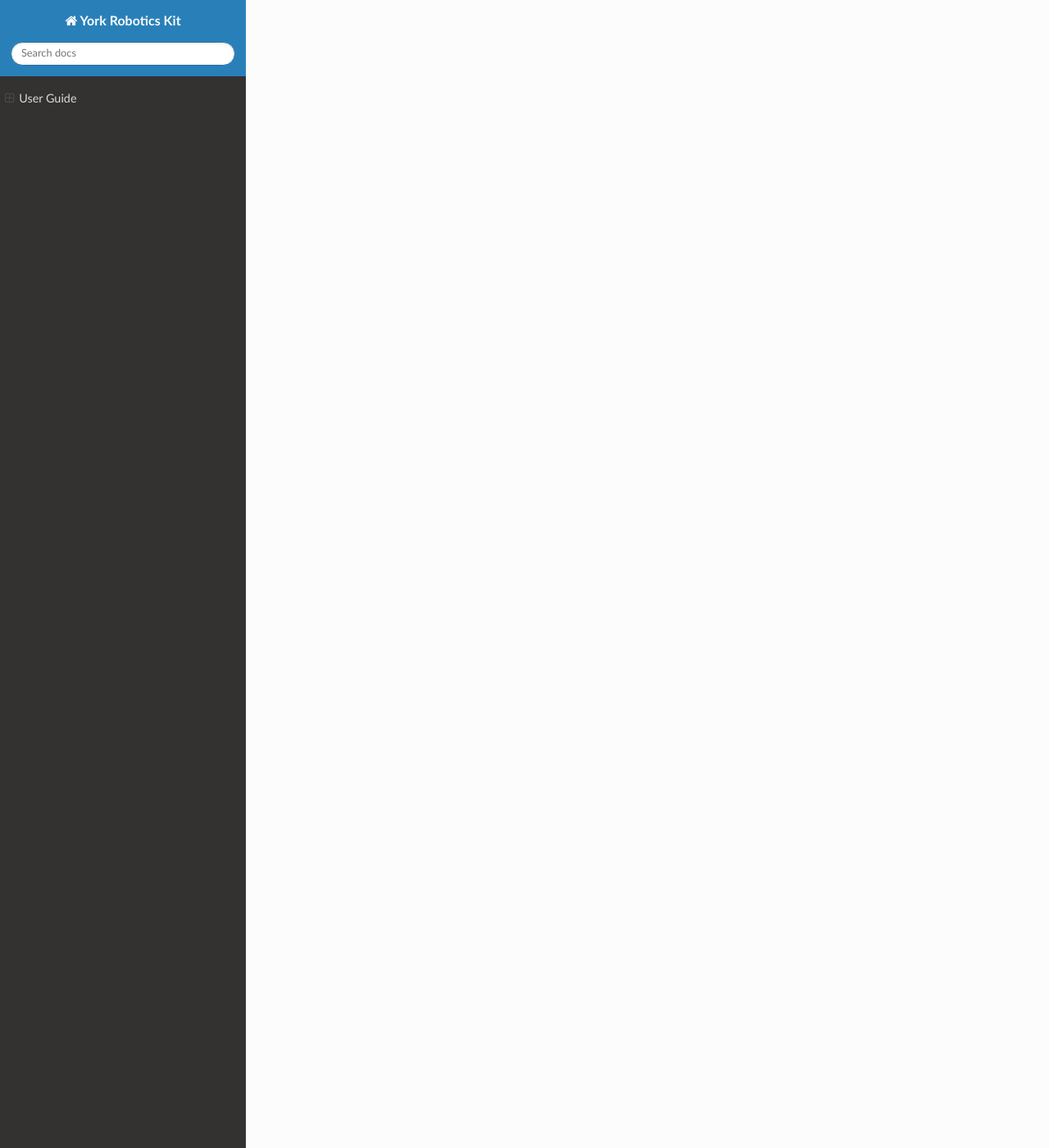
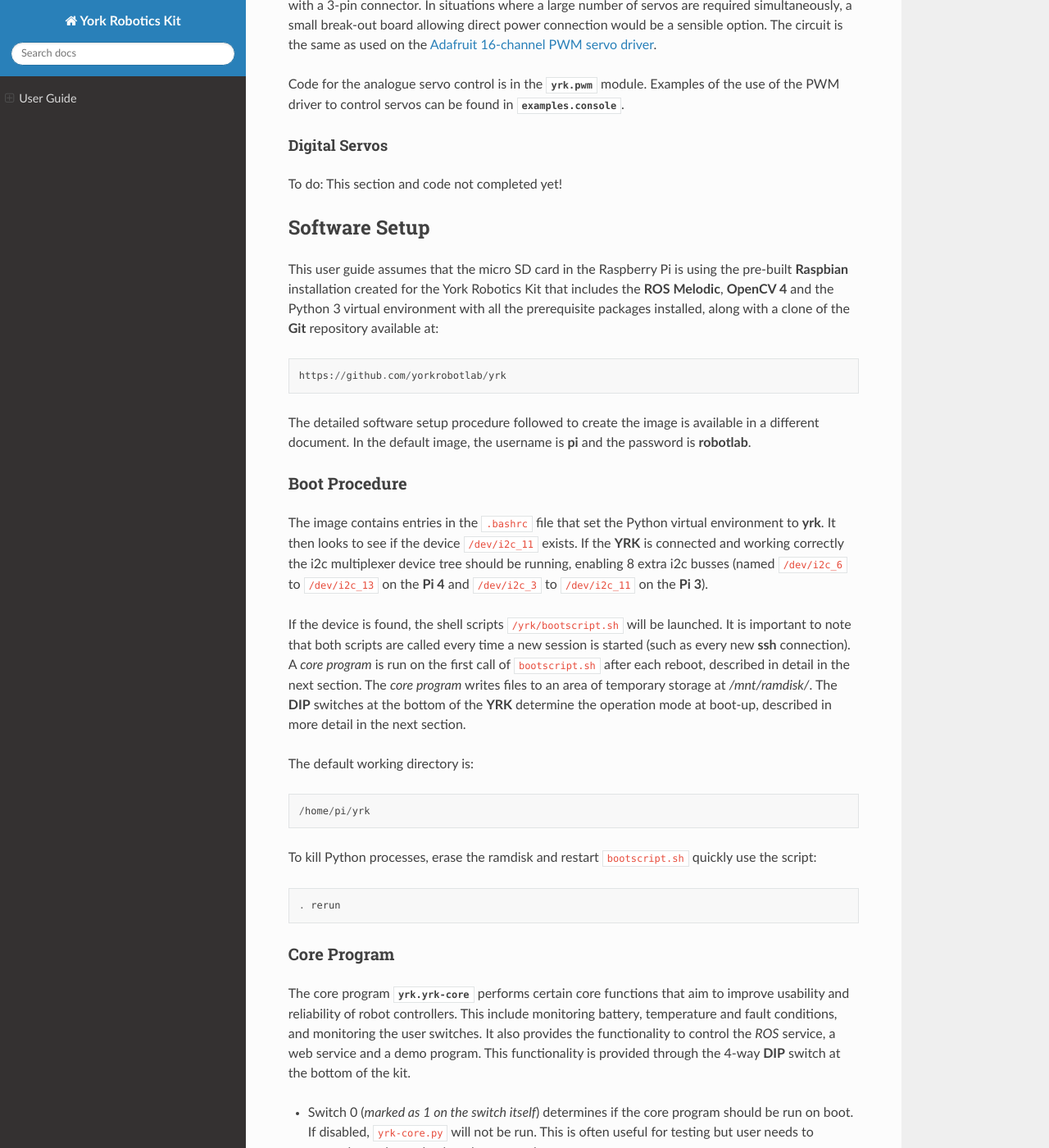
Before and after one commit to yorkrobotlab/yrk, a Sphinx documentation site: the page built from docs/userguide.rst, in a window 1280 px wide and 1400 px high, scrolled down 5959 px. Shown: the whole window at 82% size. Built offline with Sphinx 7.4.7 and the Read the Docs theme 2.0.0, drawn with Linux system fonts in a browser that asks for light colours; some of the changed text lies outside the part shown.

Commit message:
Updated user guide

```diff
--- a/docs/index.rst
+++ b/docs/index.rst
@@ -1,9 +1,9 @@
 .. include global.rst
 
-.. YRK Python documentation master file
+.. YRK documentation master file
 
-York Robotics Kit Python API Documentation
-==========================================
+York Robotics Kit Documentation
+===============================
 
 .. toctree::
    :maxdepth: 2
--- a/docs/userguide.rst
+++ b/docs/userguide.rst
@@ -7,10 +7,20 @@ User Guide
 Overview
 --------
 
-The **York Robotics Kit** is a platform design to allow the Raspberry Pi family of microcomputers to control a wide variety of robotics hardware with the minimum extra electronics assembly.
+The **York Robotics Kit** is a platform design to allow the Raspberry Pi family of microcomputers
+to control a wide variety of robotics hardware with the minimum extra electronics assembly.
 It comprises a pair of PCBs which attach above a Raspberry Pi SBC [single-board computer].
 This document describes the initial version of the York Robotics Kit, comprising the YRL039 Power Supply Board and the YRL040 YRK Board, which are primarily designed to be used with the Raspberry Pi 4 B and Raspberry Pi 3 B(+) series of computers.
 This is still very much a prototype and development design and should be regarded as such!
+
+
+.. figure:: /images/pinout.jpg
+    :width: 600px
+    :height: 772px
+    :alt: Pin-out and wiring diagram for York Robotics Kit
+
+    Pin-out and wiring diagram for York Robotics Kit
+
 
 Construction
 ------------
@@ -60,6 +70,7 @@ YRL040 Main PCB
 
 The main YRL040 PCB has been designed such that the vast majority of electronic components are surface mounted on the underside of the board.
 
+
 .. figure:: /images/yrl040.jpg
     :width: 560px
     :height: 399px
@@ -67,16 +78,35 @@ The main YRL040 PCB has been designed such that the vast majority of electronic
 
     YRL040 Main PCB *(Bottom and Top Views)*
 
+
+
 Assembly
 ++++++++
 
+.. figure:: /images/exploded_view.jpg
+    :width: 600px
+    :height: 570px
+    :alt: Exploded view of York Robotics Kit assembly
+
+    Exploded view of YRK showing 11mm standoffs and M2.5 screws
+
+
 The YRL039 attaches above the Raspberry Pi PCB using the 4 x 11mm length, M2.5 diameter standoffs.  Another layer of 4 x 11mm standoffs is used to attach the *YRL040*
-PCB above the **YRL039** power supply PCB.  It is recommended that *M:F* **(male one end, female other)** standoffs are used in the lower layer, with the male threads pointing upwards through the *YRL039* PCB, then M:M standoffs **(sometimes called spacers)** above on the upper layer.
+PCB above the **YRL039** power supply PCB.  It is recommended that *M:F* **(male one end, female other)** standoffs are used in the upper layer, with the male threads pointing downwards through the *YRL040* PCB, then M:M standoffs **(sometimes called spacers)** below on the bottom layer.
+
 
 The assembly can be mounted inside a further case, described below, or can be mounted directly onto a chassis or further standoffs.  Consideration of the airflow path should be taken, particularly when fully enclosed inside a robot.  The Raspberry Pi alone can generate a significant amount of heat and rapidly reaches a point at which it will throttle clock speed if it is not adequately cooled.
 
 Case
 ++++
+
+.. figure:: /images/case.jpg
+    :width: 600px
+    :height: 467px
+    :alt: YRK mounted within case
+
+    York Robotics Kit mounted in Polyjet case
+
 
 A case designed *specifically* for the **Raspberry Pi 4B** series of computer, the **YRL039** and the **YRL040** PCBs has been designed.  This particular design is intended to be printed on a Polyjet class of 3D printer, with very fine tolerancs and gaps.  A more general design for FDM could easily be implemented, but is not essential.  If designed a new housing [or placing assembly within a robot chassis design etc], consider airflow route carefully.  Pi 4 devices will generate substantial heat and the fan needs some route to direct air across the Pi 4 CPU, but also ideally the power supply elements on the top side of YRL039 and also components on the underside of the YRL040 PCB.  Those components likely to dissipate the most heat [motor drivers, PWM driver, amplifier and active outputs] are all towards the lower half of the PCB, which should receive forced convection from the fan.
 
@@ -135,3 +165,89 @@ Digital Servos
 ^^^^^^^^^^^^^^
 
 To do: This section and code not completed yet!
+
+
+Software Setup
+--------------
+
+This user guide assumes that the micro SD card in the Raspberry Pi is using the pre-built
+**Raspbian** installation created for the York Robotics Kit that includes the **ROS Melodic**,
+**OpenCV 4** and the Python 3 virtual environment with all the prerequisite packages installed,
+along with a clone of the **Git** repository available at::
+
+   https://github.com/yorkrobotlab/yrk
+
+
+The detailed software setup procedure followed to create the image is available in a different
+document.  In the default image, the username is **pi** and the password is **robotlab**.
+
+
+Boot Procedure
+++++++++++++++
+
+The image contains entries in the ``.bashrc`` file that set the Python virtual environment to
+**yrk**.  It then looks to see if the device ``/dev/i2c_11`` exists.  If the **YRK** is connected
+and working correctly the i2c multiplexer device tree should be running, enabling 8 extra i2c
+busses (named ``/dev/i2c_6`` to ``/dev/i2c_13`` on the **Pi 4** and ``/dev/i2c_3`` to ``/dev/i2c_11`` on the **Pi 3**).
+
+If the device is found, the shell scripts ``/yrk/bootscript.sh`` will be launched.  It is important
+to note that both scripts are called every time a new session is started (such as every new **ssh** connection).
+A *core program* is run on the first call of ``bootscript.sh`` after each reboot, described in detail in the
+next section.  The *core program* writes files to an area of temporary storage at `/mnt/ramdisk/`.  The
+**DIP** switches at the bottom of the **YRK** determine the operation mode at boot-up, described in more detail in the next section.
+
+
+The default working directory is::
+
+   /home/pi/yrk
+
+
+To kill Python processes, erase the ramdisk and restart ``bootscript.sh`` quickly use the script::
+
+   . rerun
+
+
+Core Program
+++++++++++++
+
+The core program :mod:`yrk.yrk-core` performs certain core functions that aim to improve usability
+and reliability of robot controllers.  This include monitoring battery, temperature and fault
+conditions, and monitoring the user switches.  It also provides the functionality to control
+the *ROS* service, a web service and a demo program.  This functionality is provided through the
+4-way **DIP** switch at the bottom of the kit.
+
+* Switch 0 (*marked as 1 on the switch itself*) determines if the core program should be run on boot.
+  If disabled, ``yrk-core.py`` will not be run.  This is often useful for testing but user needs to
+  remember to keep check on battery and temperature.
+* Switch 1 enables the ROS service using ROS launch.  If the switch is disabled after ROS has been
+  launched the process will be killed, allowing a relaunch.
+* Switch 2 enables the web service.  This enables a **Flask** webserver running a **Dash** site with **DAQ**
+  components and this manual.  By default at ``localhost:8080``.
+* Switch 3 enables the demo program.  [To do...]
+
+
+Console
++++++++
+
+A **curses** based shell console program has been written that provides a useful quick test for
+hardware and also a useful example of how to do many low-level API calls.  The console should be run
+without any other code (include ``yrk-core.py``) running.  It can be run as follows::
+
+   cd ~/yrk/examples
+   python console.py
+
+
+.. figure:: /images/console.png
+     :width: 550px
+     :height: 347px
+     :alt: Screen shot of console.py python program
+
+     Screen shot of ``console.py``
+
+If you are using **ssh** you may find the line drawing characters are not represented properly.  If using
+Windows, *kitty* (a fork of *putty*) has a ``Allow ACS line drawing in UTF`` setting which allows the
+correct rendering.
+
+The cursor keys on the keyboard can be used to move between the different motor, LED and servo options
+(*the console sets the PWM driver up for 1.5mS analogue servos*).  As the console can enable and motors
+and servos it should be used with caution.
```
Also changed, not shown: docs/images/case.jpg (added), docs/images/console.png (added), docs/images/exploded_view.jpg (added), docs/images/pinout.jpg (added).
